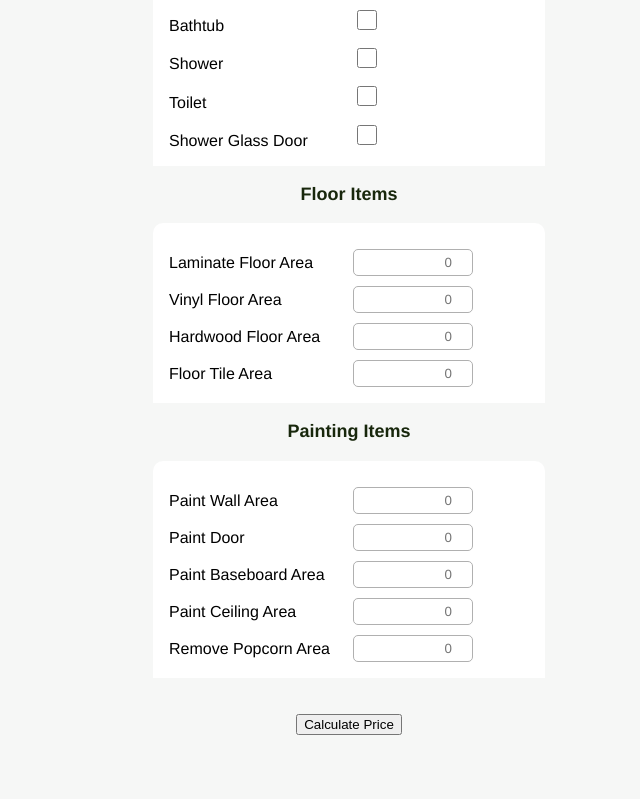
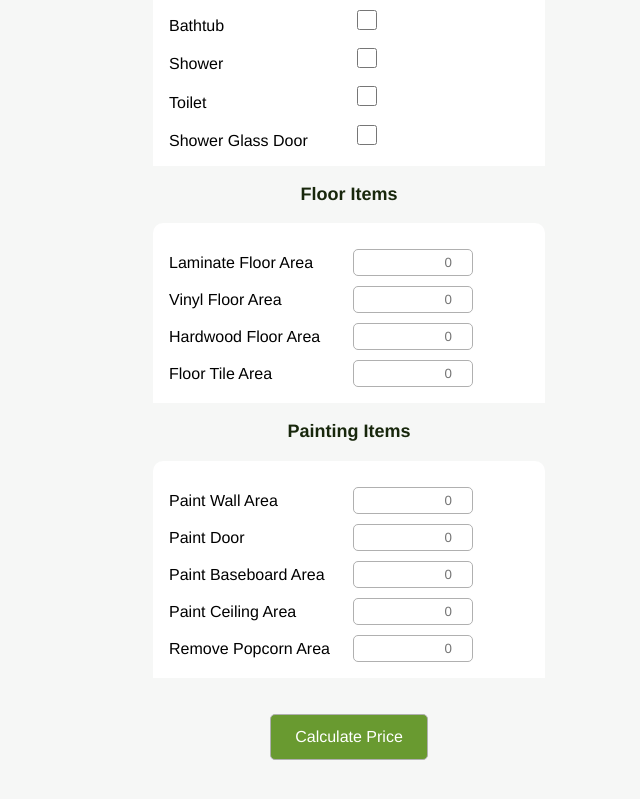
Before and after one commit to Altonsong/beforemeasurement, a plain HTML site: page index.html in a window 1280 px wide. Shown: the part 2052-2851 px from the top of the page, without its empty margins (291-931 px from the left). Drawn offline with Linux system fonts and the light colour scheme.

Commit message:
Update styles.css

```diff
--- a/styles.css
+++ b/styles.css
@@ -117,11 +117,16 @@ input[type="checkbox"] {
   background-color: white;
 }
 
+input[type="checkbox"]:checked {
+  background-color: #618f30; /* 修改为你想要的绿色 */
+}
+
 /*
+
 input[type="checkbox"]:checked {
   background-color: white;
 
-    &::before {
+  &::before {
     content: "\2713";
     display: block;
     width: 20px;
@@ -134,7 +139,6 @@ input[type="checkbox"]:checked {
   }
 }
 */
-
 
 /* 去掉默认的选择箭头 */
 #location::-ms-expand {
@@ -167,22 +171,71 @@ input[type="checkbox"]:checked {
     margin-top: 10px; /* 添加上外边距，创建10px的间距 */
   }
 
+  /*
   .costButton {
   text-align: center;
   margin: 0 auto;
   width: 360px;
+  display: flex;
+  padding: 16px 24px;
+  justify-content: center;
+  align-items: center;
+  gap: 8px;
+  align-self: stretch;
+  border-radius: 5px;
+  background: var(--colours-primary-green, #699A30);
   }
+  */
+
+.costButton {
+  text-align: center;
+  margin: 0 auto;
+  width: 360px;
+  display: flex;
+  justify-content: center;
+}
+
+
+
+#renoCost {
+    color: var(--colours-white, #FFF);
+    text-align: center;
+    font-family: Helvetica Neue;
+    font-size: 16px;
+    font-style: bold;
+    font-weight: 360;
+    line-height: 12px; /* 150% */
+    display: flex;
+    padding: 16px 24px;
+    justify-content: center;
+    align-items: center;
+    gap: 8px;
+    align-self: stretch;
+    border-radius: 5px;
+    border: 1px solid var(--colours-mid-grey, #B0B0B0);
+    background: var(--colours-primary-green, #699A30);
+}
+
+
+
+
+.centerDiv {
+  display: flex;
+  justify-content: center;
+ }
+
 
 .showPrice {
   font-family: "Inter-SemiBold", Helvetica;
   font-weight: 600;
   color: #618f30;
   font-size: 18px;
-  text-align: center; /* 文本水平居中 */
+  background: white;
+  width: 360px;
   display: flex;
-  justify-content: center; /* 水平居中 */
-  align-items: center; /* 垂直居中 */
+  justify-content: center;
   }
+
 
 
   #saveData, #sendEmail {
```
